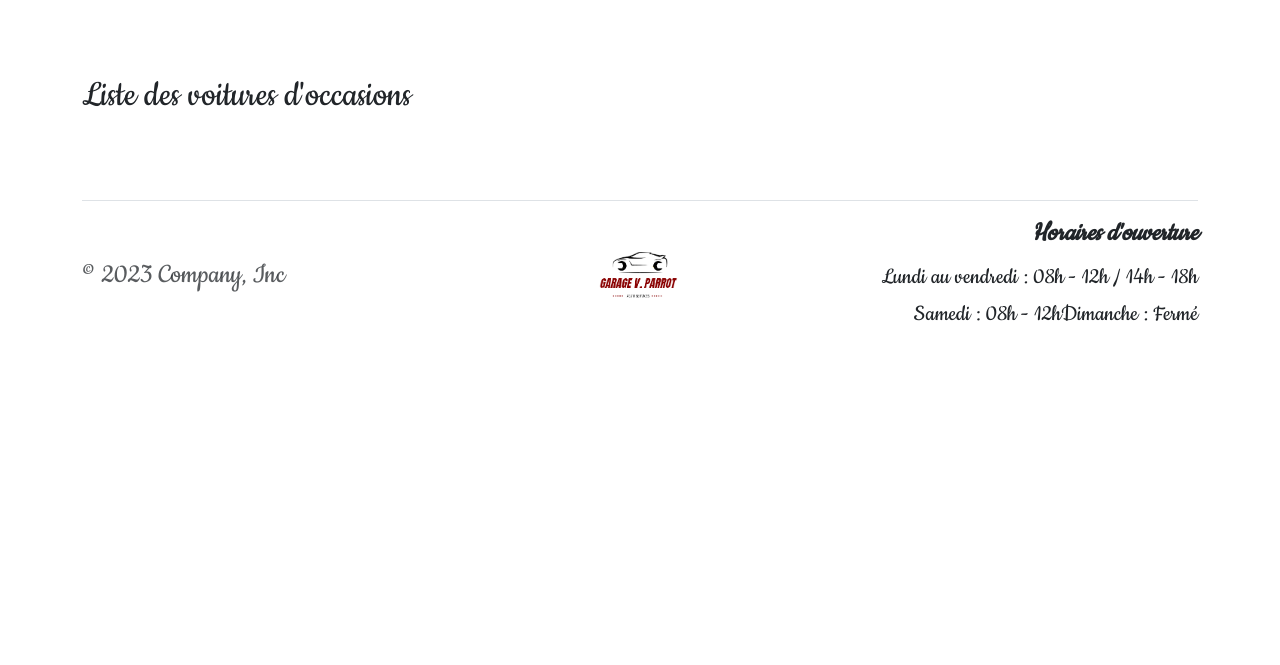
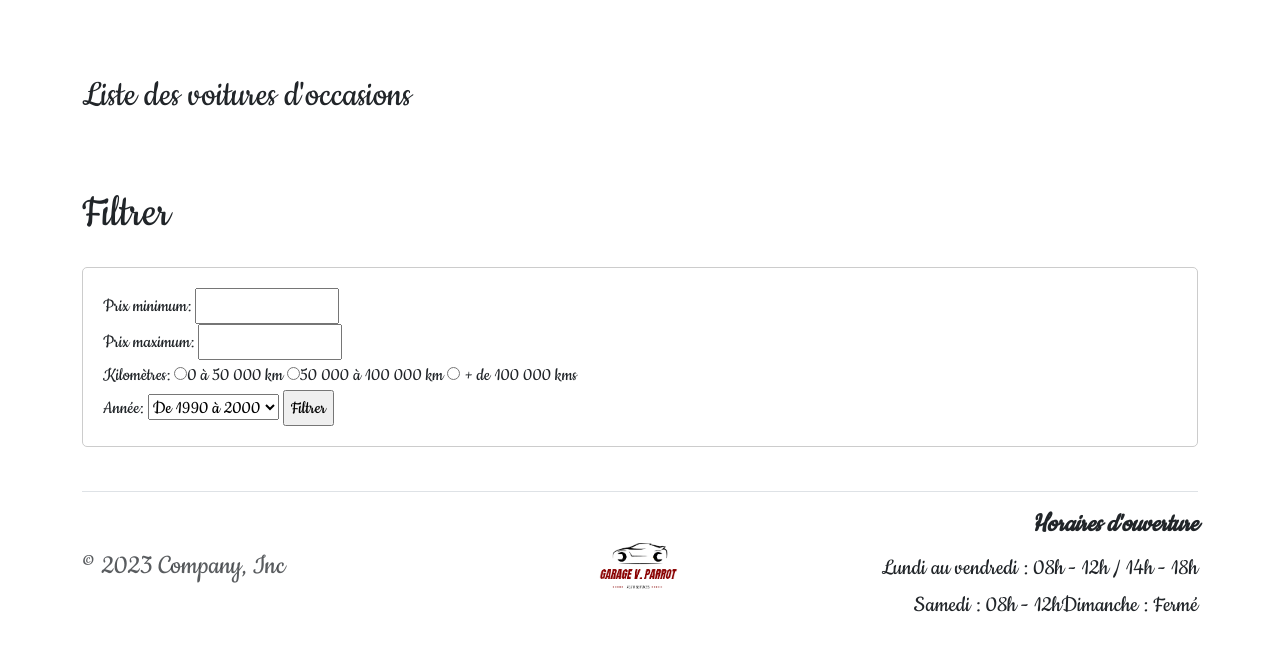
Before and after one commit to Laetitia-1984/Parrot, a PHP site: page /occasions.php in a window 1280 px wide. Shown: the part 212-877 px from the top of the page. Before the commit the page ends 533 px from the top, so only its background shows below. Run offline with PHP 8.4, Linux system fonts and the light colour scheme; data that the repository does not hold is empty.

Commit message:
filtres ok + formulaire contact

```diff
--- a/assets/css/style.css
+++ b/assets/css/style.css
@@ -5,7 +5,7 @@ body {
     font-size: 20px;
 }
 
-header, footer, .btn, .lead, .mark-model-car {
+header, footer, .btn, .lead, .mark-model-car, legend, .p-occas-detail {
     font-size: 30px;
 }
 
@@ -17,7 +17,7 @@ h3, h4, .price, .mark-model-car, .detail-car {
     font-weight: bold;
 }
 
-.menu-admin, .formUser, .link_comment, .horaires, .comment, .form_comment, .form-text, .text-services, .form_service, .form-occasion, .list-cat, .list-days, .list-hours, .list-note {
+.menu-admin, .formUser, .link_comment, .horaires, .comment, .form_comment, .form-text, .text-services, .form_service, .form-occasion, .list-cat, .list-cars, .list-days, .list-hours, .list-note, .form-contact {
     font-size: 25px;
 }
 
@@ -27,6 +27,10 @@ h3, h4, .price, .mark-model-car, .detail-car {
 
 .form-control {
     width: 30%;
+}
+
+.form-select-contact {
+    width: 90%;
 }
 
 .form-select {
@@ -71,3 +75,14 @@ h3, h4, .price, .mark-model-car, .detail-car {
 .mark-model-car, .detail-car {
     color: purple;
 }
+
+.p-form-filtre {
+    font-size: 50px;
+}
+
+.search-form {
+    border: 1px solid #ccc;
+    padding: 20px;
+    border-radius: 5px;
+    margin-bottom: 20px;
+}
--- a/library/occasion.php
+++ b/library/occasion.php
@@ -54,7 +54,7 @@ function saveOccasion(PDO $pdo, string $mark, string $model, int $year, int $km,
     if ($id === null) {
         $query = $pdo->prepare("INSERT INTO cars (mark, model, year, km, price, description, image, image2, image3, image4) "."VALUES(:mark, :model, :year, :km, :price, :description, :image, :image2, :image3, :image4)");
     } else {
-        $query =$pdo->prepare("UPDATE `cars` SET `mark` = :mark," . "`model` = :model," . "`year` = :year," . "`km` = :km," . "`price` = :price," . "`description` = :description," . "`image` = :image," . "`image2` = :image2," . "`image3` = :image3," . "`image4` = :image4 WHERE `id` = :id;");
+        $query = $pdo->prepare("UPDATE `cars` SET `mark` = :mark," . "`model` = :model," . "`year` = :year," . "`km` = :km," . "`price` = :price," . "`description` = :description," . "`image` = :image," . "`image2` = :image2," . "`image3` = :image3," . "`image4` = :image4 WHERE `id` = :id;");
 
         $query->bindValue(':id', $id, $pdo::PARAM_INT);
     }
--- a/occasion.php
+++ b/occasion.php
@@ -17,6 +17,11 @@
             <h1 class="display-5 fw-bold lh-1 mb-3 detail-car"><?=$occasion['mark'] .' '. $occasion['model'] . ' ' . $occasion['year'];?></h1>
         </div>
     </div>
+    <div class="p-occas-detail text-center">
+        <p>Si vous souhaitez avoir plus d'informations sur cette annonce, n'hésitez pas et cliquez sur le lien ci-dessous</p>
+        <a href="formulaire_contact.php">Contactez nous</a>
+    </div>
+
     <div class="row flex-row align-items-center g-5 py-5">
         <div class="col-3 col-sm-8 col-lg-6">
             <img src="<?=getOccasionImage($occasion['image']);?>" class="d-block mx-lg-auto img-fluid" width="200" height="100" loading="lazy">
--- a/occasions.php
+++ b/occasions.php
@@ -1,6 +1,8 @@
 <?php
     require_once('templates/header.php');
-    require('library/occasion.php');
+    require_once('library/occasion.php');
+    require_once('library/config.php');
+    require_once('library/pdo.php');
 
     $occasions = getOccasions($pdo);
 ?>
@@ -9,14 +11,47 @@
     <h1>Liste des voitures d'occasions</h1>
 </div>
 
-<div class="row">
-    <?php foreach ($occasions as $key => $occasion) {
-        include('templates/occasion_partial.php');
-    }?>
-</div>
+<p class="p-form-filtre">Filtrer</p>
+<form method="POST" class="search-form">
+    <div>
+        <label for="priceMin">Prix minimum: </label>
+        <input type="text" name="priceMin" id="priceMin">
+    </div>
+    <div>
+        <label for="priceMax">Prix maximum: </label>
+        <input type="text" name="priceMax" id="priceMax">
+    </div>
+    <div>
+        <label for="km">Kilomètres: </label>
+        <input type="radio" name="km" id="km_0_50000" value="0-50000">0 à 50 000 km
+        <input type="radio" name="km" id="km_50000_100000" value="50000-100000">50 000 à 100 000 km
+        <input type="radio" name="km" id="km_100000_plus" value="100000-plus"> + de 100 000 kms
+    </div>
+
+    <label for="year">Année: </label>
+    <select name="year" id="year">
+        <option value="1990-2000">De 1990 à 2000</option>
+        <option value="2000-2010">De 2000 à 2010</option>
+        <option value="after2010">Après 2010</option>
+    </select>
+    <input type="submit" value="Filtrer">
+</form>
+
+<?php
+    if (!empty($_POST)) { ?>
+        <div class="row">
+            <?php
+                include('recherche.php');
+            ?>
+        </div>
+    <?php } else { ?>
+        <div class="row">
+            <?php foreach ($occasions as $key => $occasion) {
+                include('templates/occasion_partial.php');
+            }?>
+        </div>
+    <?php } ?>
 
     <?php
     require_once ('templates/footer.php');
     ?>
-
-</div>
--- a/templates/occasion_partial.php
+++ b/templates/occasion_partial.php
@@ -9,6 +9,7 @@
             <h5 class="card-title mark-model-car"><?=htmlEntities($occasion['mark'].' '.htmlEntities($occasion['model']))?></h5>
             <p class="card-text">Kilométrages: <?=htmlEntities($occasion['km'])?> kms</p>
             <p class="card-text">Prix: <?=htmlEntities($occasion['price'])?> euros</p>
+            <p class="card-text">Année: <?=htmlEntities($occasion['year'])?></p>
             <a href="occasion.php?id=<?=$occasion['id'];?>" class="btn btn-outline-primary me-2">Voir l'annonce</a>
         </div>
     </div>
```
Also changed, not shown: formulaire_contact.php (added, +56 -0 lines), recherche.php (added, +59 -0 lines), templates/occasSearch.php (added, +12 -0 lines), uploads/occasions/Renault Megane 1990 1.jpeg (added), uploads/occasions/Renault Megane 1990 2.jpg (added), uploads/occasions/Renault Megane 1990 3.jpg (added), uploads/occasions/Renault Megane 1990 4.jpg (added), 8 other files.
